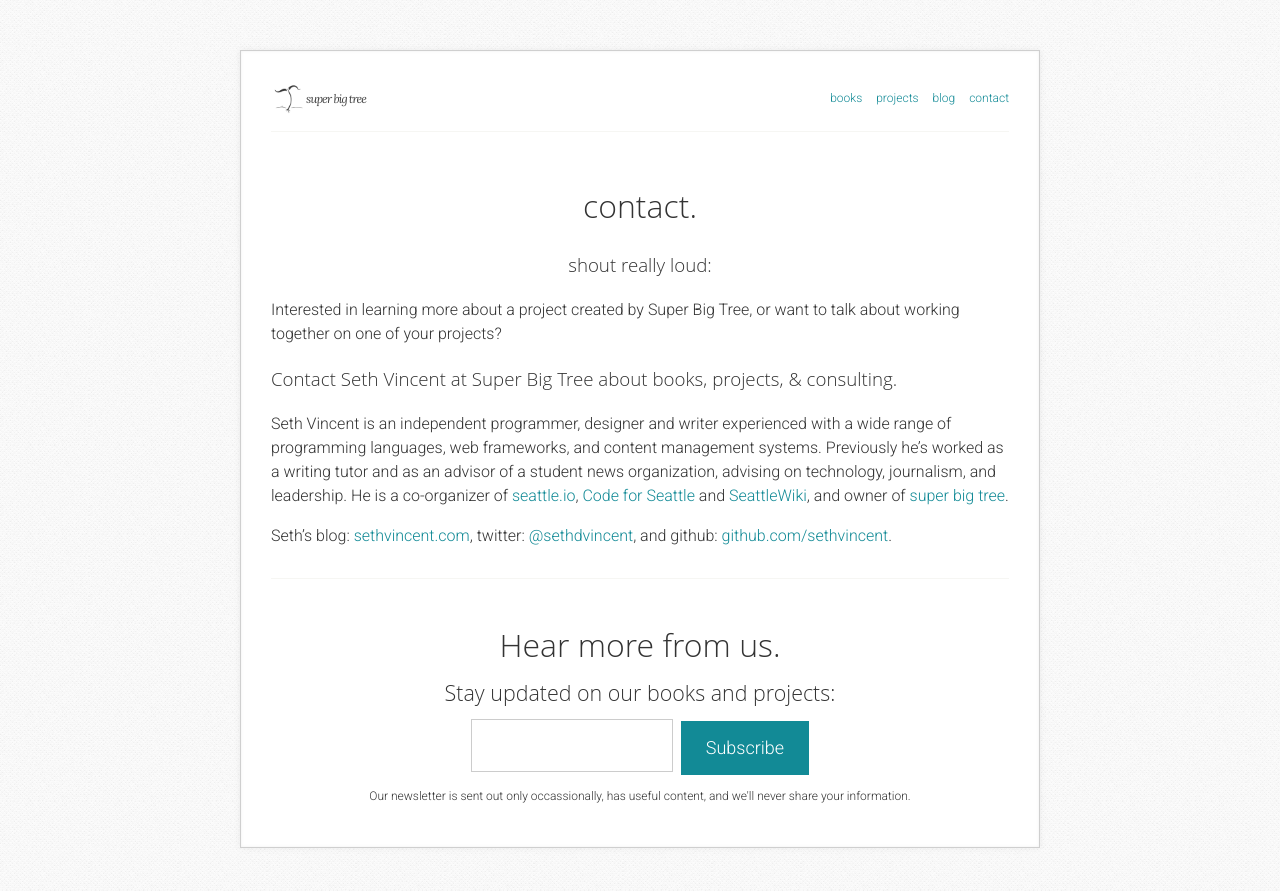
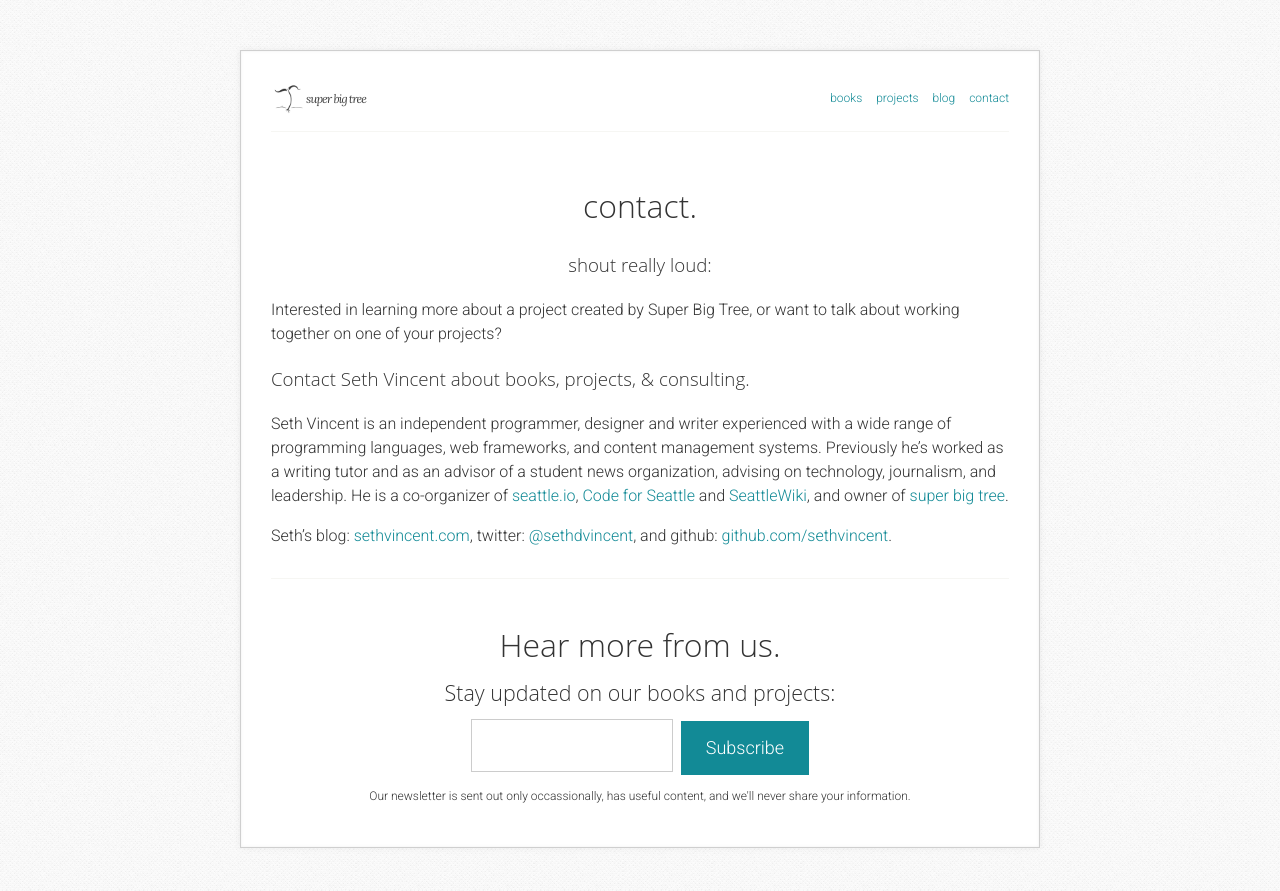
Before and after one commit to superbigtree/superbigtree.github.com, a Jekyll site: the page built from contact/index.md, in a window 1280 px wide. Shown: the top 891 px of the page. Built offline with Jekyll 4.4.1, drawn with Linux system fonts in a browser that asks for light colours.

Commit message:
small edit

```diff
--- a/contact/index.md
+++ b/contact/index.md
@@ -8,6 +8,6 @@ description: Contact Seth Vincent at Super Big Tree about books, projects, & con
 
 Interested in learning more about a project created by Super Big Tree, or want to talk about working together on one of your projects?
 
-### Contact Seth Vincent at Super Big Tree about books, projects, & consulting.
+### Contact Seth Vincent about books, projects, & consulting.
 
 {% include seth.html %}
```
